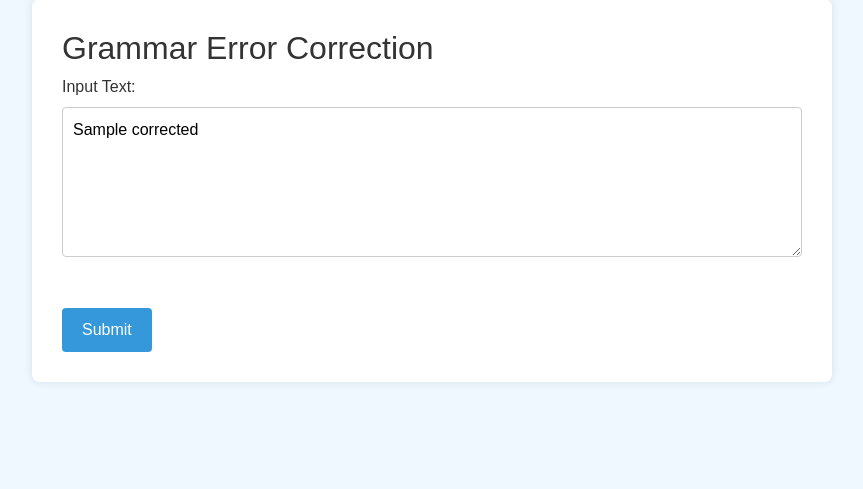
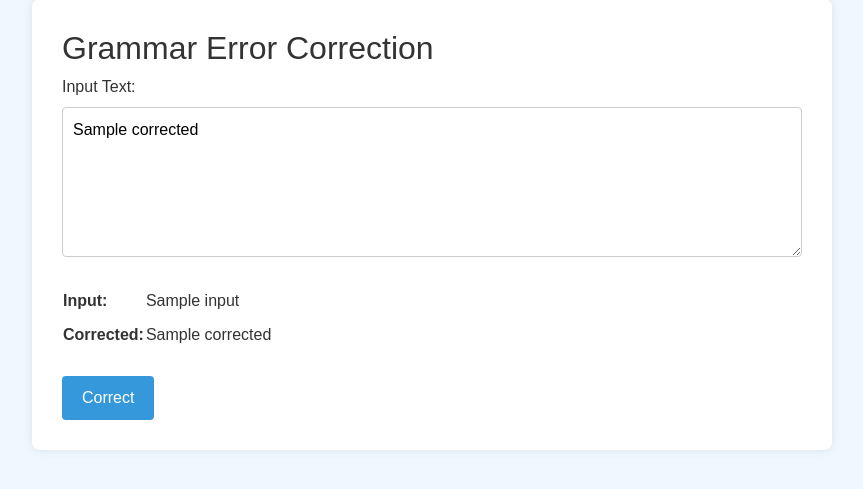
Before and after one commit to p-bhide/test_gec_nlp_app, a Flask app: template gec_app/templates/home.html in a window 1280 px wide. Shown: the part 97-586 px from the top of the page, without its empty margins (208-1071 px from the left). Run offline with Flask 3, Linux system fonts and the light colour scheme; the template is opened without the code that fills it: most values are stand-ins (such as "Sample title", 1, 10 or a date in 2020); some libraries are stand-ins or nearby versions.

Commit message:
minor enhancements

```diff
--- a/gec_app/app.py
+++ b/gec_app/app.py
@@ -10,7 +10,7 @@ def text_correction():
     elif request.method == 'POST':
         corrected = correct_text(request.form.get('input_text'))
         return render_template('home.html',
-                            #    input=request.form.get('input_text'),
+                               input=request.form.get('input_text'),
                                corrected=corrected)
 
 @app.route('/file_correction', methods=['GET', 'POST'])
--- a/gec_app/templates/file_correction.html
+++ b/gec_app/templates/file_correction.html
@@ -8,7 +8,7 @@
         <label for="file">Upload File</label>
         <input type="file" class="form-control-file" name="file" id="file" required>
     </div>
-    <button type="submit" class="btn btn-primary">Upload</button>
+    <button type="submit" class="btn btn-primary">Upload & Correct</button>
     </form>
     {% if corrected %}
         <label>{{ corrected }}</label>
--- a/gec_app/templates/home.html
+++ b/gec_app/templates/home.html
@@ -4,9 +4,25 @@
 
 {% block content %}
   <form action="/" method="POST">
-            <label for="input_text">Input Text:</label>
-            <textarea id="input_text" name="input_text">{{ corrected }}</textarea>
-            <br><br>
-            <button type="submit">Submit</button>
-        </form>
+        <label for="input_text">Input Text:</label>
+        <textarea id="input_text" name="input_text">{{ corrected }}</textarea>
+        <br><br>
+        {% if input %}
+        <table>
+            <tr>
+                <th>
+                    <label>Input: </label>
+                </th>
+                <td><label>{{ input }}</label></td>
+            </tr>
+            <tr>
+                <th>
+                    <label>Corrected: </label>
+                </th>
+                <td><label>{{ corrected }}</label></td>
+            </tr>
+        </table>
+        {% endif %}
+        <button type="submit">Correct</button>
+    </form>
 {% endblock %}
```
